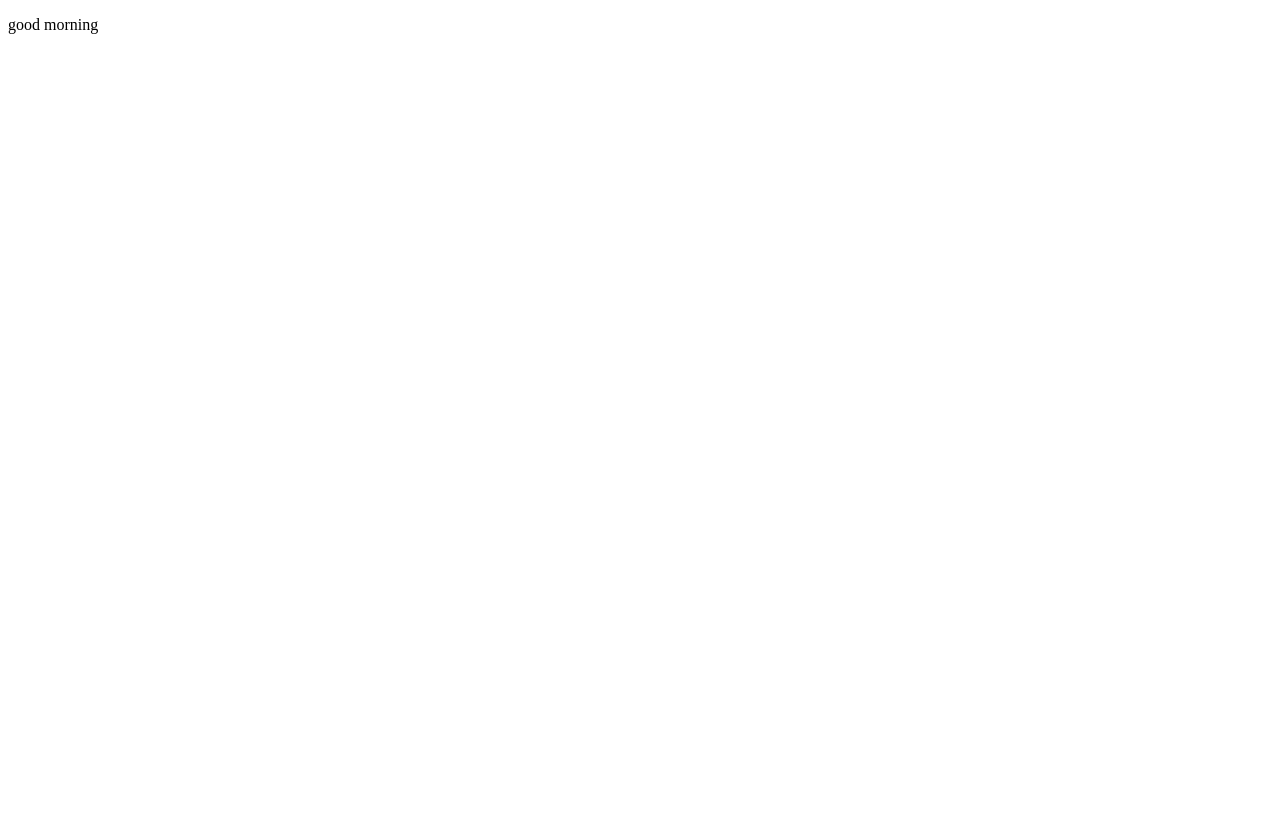
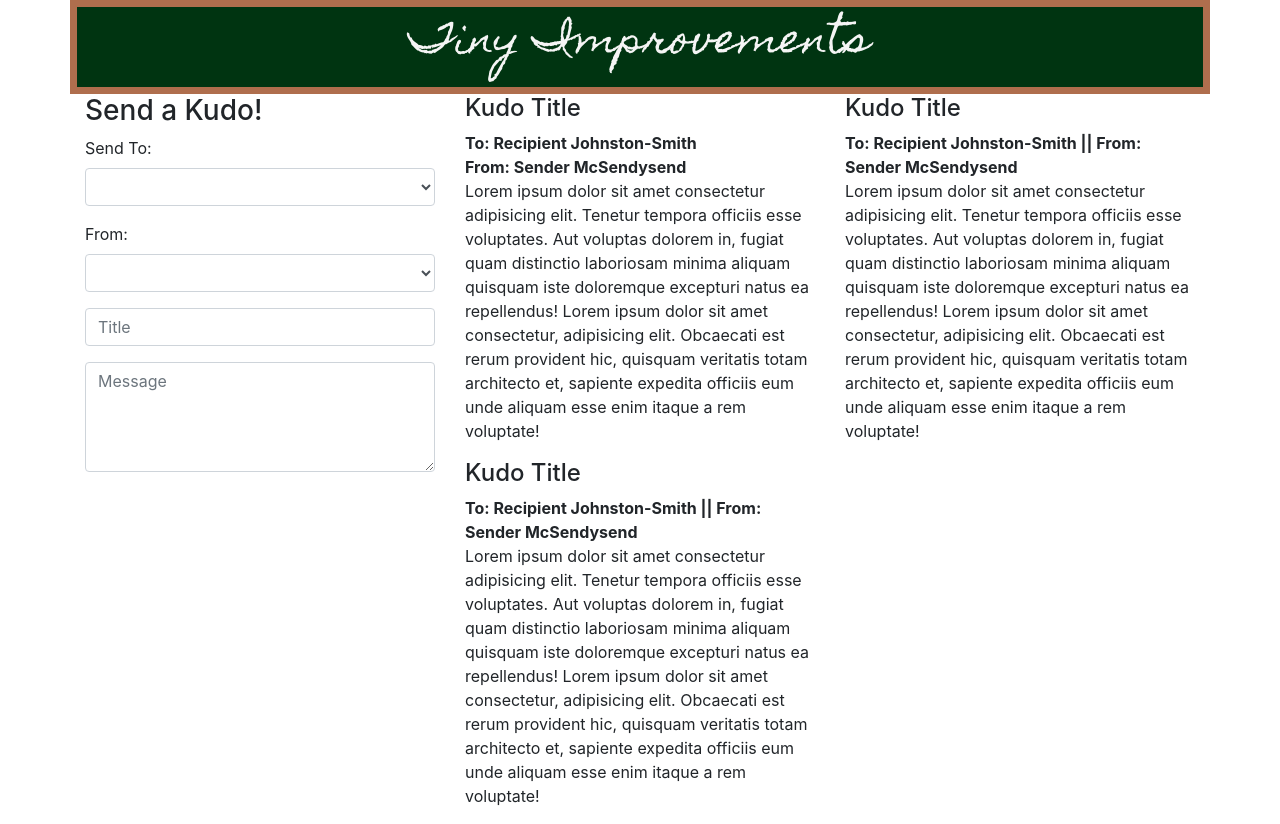
Before and after one commit to acfoard/tinyImprovements, a website: page public/index.html in a window 1280 px wide. Before the commit the page ends 800 px from the top, so only its background shows below. Drawn offline with nearby package versions, Linux system fonts and the light colour scheme.

Commit message:
routing and db done

```diff
--- a/models/kudo.js
+++ b/models/kudo.js
@@ -2,6 +2,11 @@ const mongoose = require("mongoose");
 const Schema = mongoose.Schema;
 
 const KudoSchema = new Schema({
+    title: {
+        type: String,
+        trim: true,
+        required: "Need a title"
+    },
     body: {
         type: String,
         trim: true,
--- /dev/null
+++ b/public/css/style.css
@@ -0,0 +1,10 @@
+.header {
+    background-color: #003411;
+    font-family: 'Homemade Apple', cursive;
+    color: whitesmoke;
+    border: 7px solid #af6e4d;
+}
+
+h1 {
+    padding: 12px;
+}
--- a/public/index.html
+++ b/public/index.html
@@ -1,12 +1,92 @@
 <!DOCTYPE html>
 <html lang="en">
+
 <head>
     <meta charset="UTF-8">
     <meta name="viewport" content="width=device-width, initial-scale=1.0">
     <meta http-equiv="X-UA-Compatible" content="ie=edge">
+    <link rel="stylesheet" href="https://stackpath.bootstrapcdn.com/bootstrap/4.3.1/css/bootstrap.min.css"
+        integrity="sha384-ggOyR0iXCbMQv3Xipma34MD+dH/1fQ784/j6cY/iJTQUOhcWr7x9JvoRxT2MZw1T" crossorigin="anonymous">
+        <link href="https://fonts.googleapis.com/css?family=Homemade+Apple" rel="stylesheet">
+    <link rel="stylesheet" href="./css/style.css">
     <title>Document</title>
 </head>
+
 <body>
-    <p>good morning</p>
+    <div class="container">
+        <div class="row">
+            <div class="header col">
+                <header>
+                    <h1 class='text-center'>Tiny Improvements</h1>
+                </header>
+            </div>
+        </div>
+        <div class="row">
+            <div class="col-12 col-md-4">
+                <form action="">
+                    <h3>Send a Kudo!</h3>
+                    <div class="form-group">
+                        <label for="sendingKudoFrom">Send To:</label>
+                        <select class="form-control" name="sendKudoTo" id="kudoTo"></select>
+                    </div>
+                    <div class="form-group">
+                        <label for="sendingKudoFrom">From:</label>
+                        <select class="form-control" name="sendKudoFrom" id="kudoFrom"></select>
+                    </div>
+                    <div class="form-group">
+                        <input type="text" class="form-control" id="kudoTitle" placeholder="Title">
+                    </div>
+                    <div class="form-group">
+                        <textarea name="Body" id="kudoBody" rows="4" class="form-control"
+                            placeholder="Message"></textarea>
+                    </div>
+                </form>
+            </div>
+            <div class="col-12 col-md-8">
+                <div class="row">
+                    <div class="kudo col-12 col-lg-6">
+                        <h4>Kudo Title</h4>
+                        <strong>To: Recipient Johnston-Smith<br>From: Sender McSendysend</strong>
+                        <p>Lorem ipsum dolor sit amet consectetur adipisicing elit. Tenetur tempora officiis esse
+                            voluptates. Aut voluptas dolorem in, fugiat quam distinctio laboriosam minima aliquam
+                            quisquam iste doloremque excepturi natus ea repellendus! Lorem ipsum dolor sit amet
+                            consectetur, adipisicing elit. Obcaecati est rerum provident hic, quisquam veritatis
+                            totam architecto et, sapiente expedita officiis eum unde aliquam esse enim itaque a rem
+                            voluptate!</p>
+                    </div>
+                    <div class="kudo col-12 col-lg-6">
+                        <h4>Kudo Title</h4>
+                        <strong>To: Recipient Johnston-Smith || From: Sender McSendysend</strong>
+                        <p>Lorem ipsum dolor sit amet consectetur adipisicing elit. Tenetur tempora officiis esse
+                            voluptates. Aut voluptas dolorem in, fugiat quam distinctio laboriosam minima aliquam
+                            quisquam iste doloremque excepturi natus ea repellendus! Lorem ipsum dolor sit amet
+                            consectetur, adipisicing elit. Obcaecati est rerum provident hic, quisquam veritatis
+                            totam architecto et, sapiente expedita officiis eum unde aliquam esse enim itaque a rem
+                            voluptate!</p>
+                    </div>
+                    <div class="kudo col-12 col-lg-6">
+                        <h4>Kudo Title</h4>
+                        <strong>To: Recipient Johnston-Smith || From: Sender McSendysend</strong>
+                        <p>Lorem ipsum dolor sit amet consectetur adipisicing elit. Tenetur tempora officiis esse
+                            voluptates. Aut voluptas dolorem in, fugiat quam distinctio laboriosam minima aliquam
+                            quisquam iste doloremque excepturi natus ea repellendus! Lorem ipsum dolor sit amet
+                            consectetur, adipisicing elit. Obcaecati est rerum provident hic, quisquam veritatis
+                            totam architecto et, sapiente expedita officiis eum unde aliquam esse enim itaque a rem
+                            voluptate!</p>
+                    </div>
+                </div>
+            </div>
+        </div>
+    </div>
+    <script src="https://code.jquery.com/jquery-3.3.1.min.js"
+        integrity="sha256-FgpCb/KJQlLNfOu91ta32o/NMZxltwRo8QtmkMRdAu8=" crossorigin="anonymous"></script>
+    <script src="https://cdnjs.cloudflare.com/ajax/libs/popper.js/1.14.7/umd/popper.min.js"
+        integrity="sha384-UO2eT0CpHqdSJQ6hJty5KVphtPhzWj9WO1clHTMGa3JDZwrnQq4sF86dIHNDz0W1"
+        crossorigin="anonymous"></script>
+    <script src="https://stackpath.bootstrapcdn.com/bootstrap/4.3.1/js/bootstrap.min.js"
+        integrity="sha384-JjSmVgyd0p3pXB1rRibZUAYoIIy6OrQ6VrjIEaFf/nJGzIxFDsf4x0xIM+B07jRM"
+        crossorigin="anonymous"></script>
+    <script src='./js/app.js'></script>
 </body>
+
 </html>
--- a/server.js
+++ b/server.js
@@ -9,7 +9,7 @@ app.use(express.urlencoded({ extended: true }));
 app.use(express.json());
 app.use(express.static("public"));
 
-mongoose.connect('mongodb://localhost/noteApp', { useNewUrlParser: true });
+mongoose.connect('mongodb://localhost/tinyImprovements', { useNewUrlParser: true });
 
 require('./routes/apiRoutes')(app);
 
```
Also changed, not shown: models/user.js (+12 -0 lines), routes/apiRoutes.js (+47 -0 lines), README.md, public/js/app.js (added).
